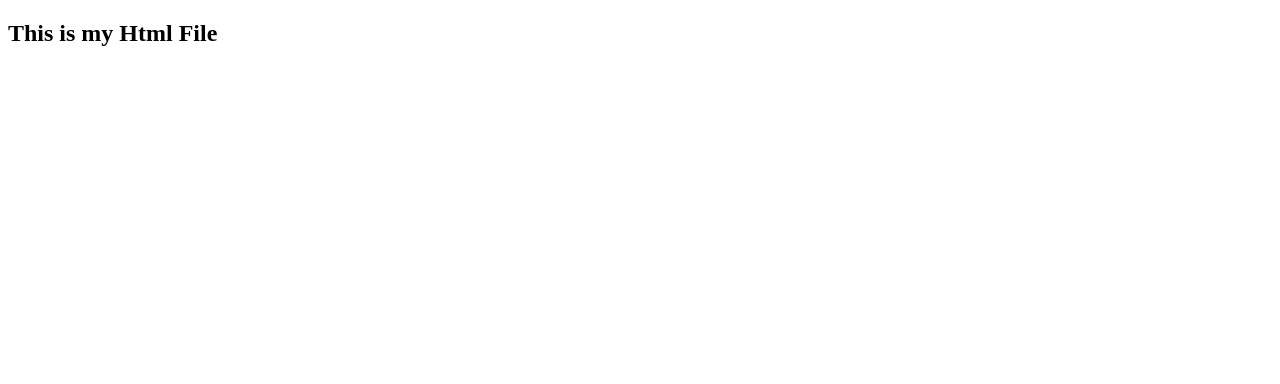
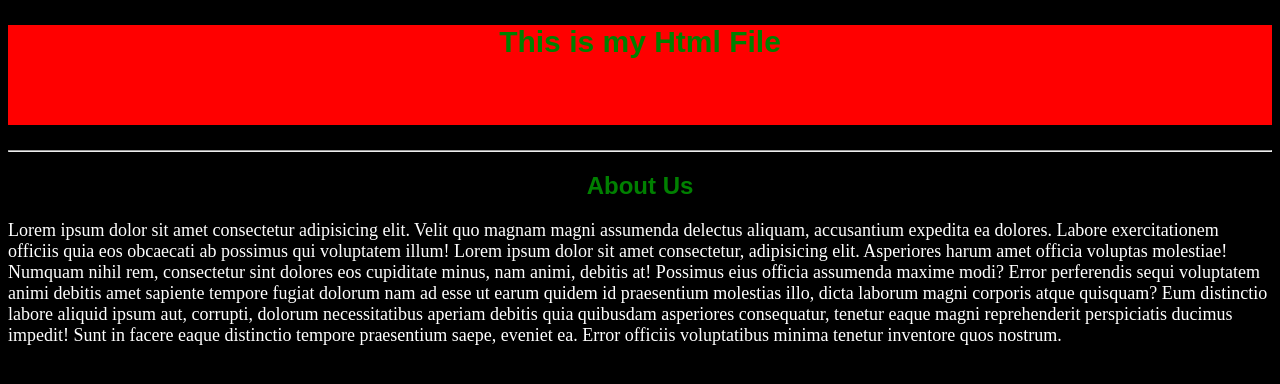
Before and after one commit to mkmahmud/my-css, a plain HTML site: page index.html in a window 1280 px wide. Drawn offline with Linux system fonts and the light colour scheme.

Commit message:
changed version

```diff
--- a/index.html
+++ b/index.html
@@ -5,8 +5,32 @@
     <meta http-equiv="X-UA-Compatible" content="IE=edge">
     <meta name="viewport" content="width=device-width, initial-scale=1.0">
     <title>Document</title>
+    <style>
+        body{
+            background: black;
+        }
+        h2{
+            text-align: center;
+            color: green;
+            font-family: Arial, Helvetica, sans-serif;
+        }
+        .heading{
+            background: red;
+            height: 100px;
+            font-size: 30px;
+        }
+        p{
+            color: white;
+            font-size: 18px;
+
+        }
+    </style>
 </head>
 <body>
-    <h2>This is my Html File </h2>
+    <h2 class="heading"> This is my Html File </h2>
+    <hr>
+    <!-- Hero section  -->
+    <h2>About Us </h2>
+    <p>Lorem ipsum dolor sit amet consectetur adipisicing elit. Velit quo magnam magni assumenda delectus aliquam, accusantium expedita ea dolores. Labore exercitationem officiis quia eos obcaecati ab possimus qui voluptatem illum!  Lorem ipsum dolor sit amet consectetur, adipisicing elit. Asperiores harum amet officia voluptas molestiae! Numquam nihil rem, consectetur sint dolores eos cupiditate minus, nam animi, debitis at! Possimus eius officia assumenda maxime modi? Error perferendis sequi voluptatem animi debitis amet sapiente tempore fugiat dolorum nam ad esse ut earum quidem id praesentium molestias illo, dicta laborum magni corporis atque quisquam? Eum distinctio labore aliquid ipsum aut, corrupti, dolorum necessitatibus aperiam debitis quia quibusdam asperiores consequatur, tenetur eaque magni reprehenderit perspiciatis ducimus impedit! Sunt in facere eaque distinctio tempore praesentium saepe, eveniet ea. Error officiis voluptatibus minima tenetur inventore quos nostrum.</p>
 </body>
 </html>
```
